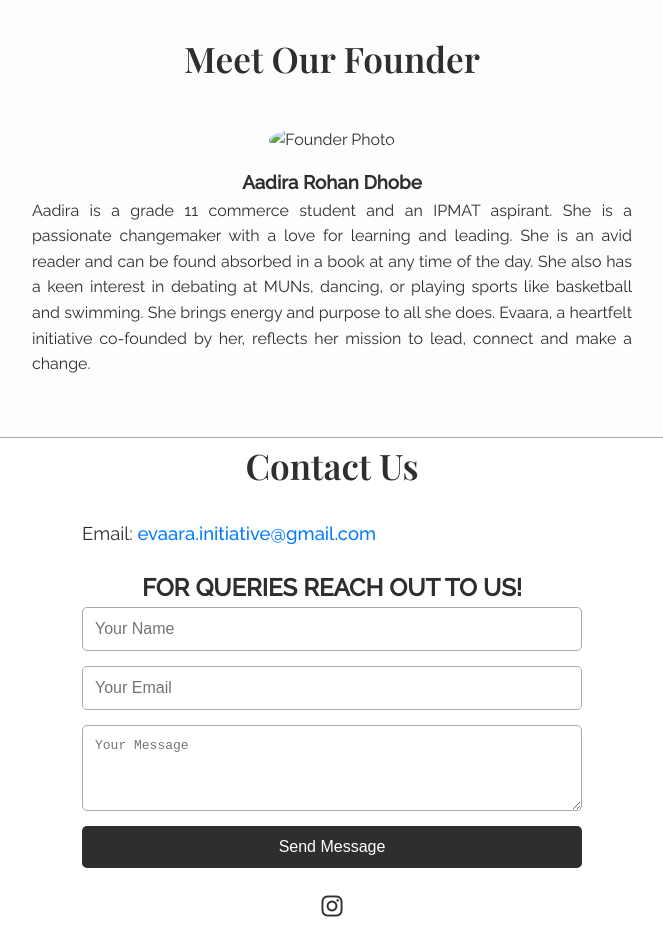
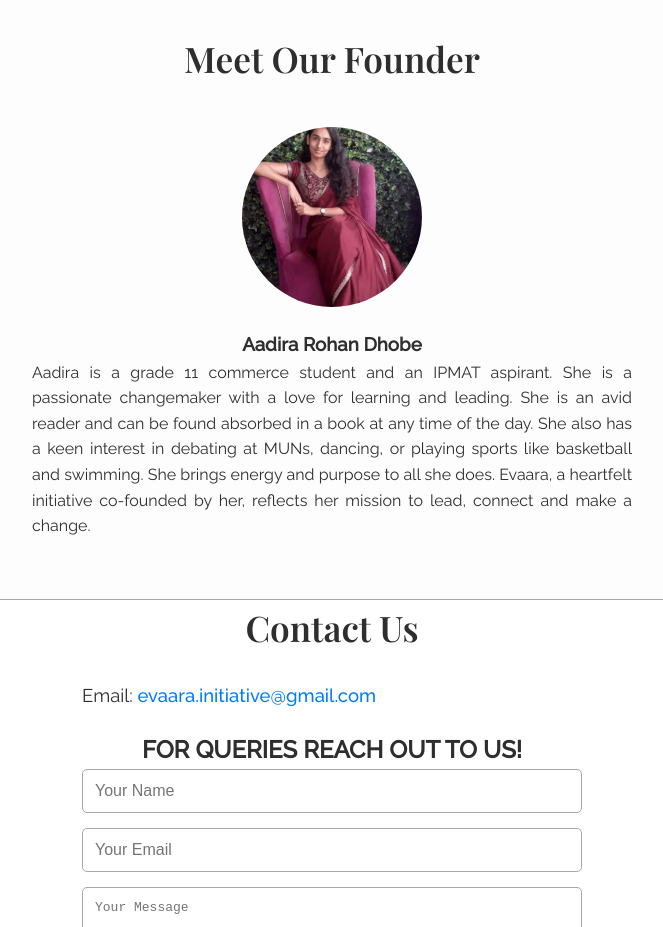
Before and after one commit to evaara-godgift/evaara, a plain HTML site: page index.html in a window 1280 px wide. Shown: the part 1140-2067 px from the top of the page, without its empty margins (308-971 px from the left). Drawn offline with nearby package versions, Linux system fonts and the light colour scheme.

Commit message:
Update index.html

```diff
--- a/index.html
+++ b/index.html
@@ -188,7 +188,7 @@
 <section id="founder">
   <h2>Meet Our Founder</h2>
   <div class="founder">
-    <img src="assets/founder.png" alt="Founder Photo">
+    <img src="founder.png" alt="Founder Photo">
     <h3>Aadira Rohan Dhobe</h3>
     <p>
       Aadira is a grade 11 commerce student and an IPMAT aspirant. She is a passionate changemaker with a love for learning and leading. She is an avid reader and can be found absorbed in a book at any time of the day. She also has a keen interest in debating at MUNs, dancing, or playing sports like basketball and swimming. She brings energy and purpose to all she does. Evaara, a heartfelt initiative co-founded by her, reflects her mission to lead, connect and make a change.
```
